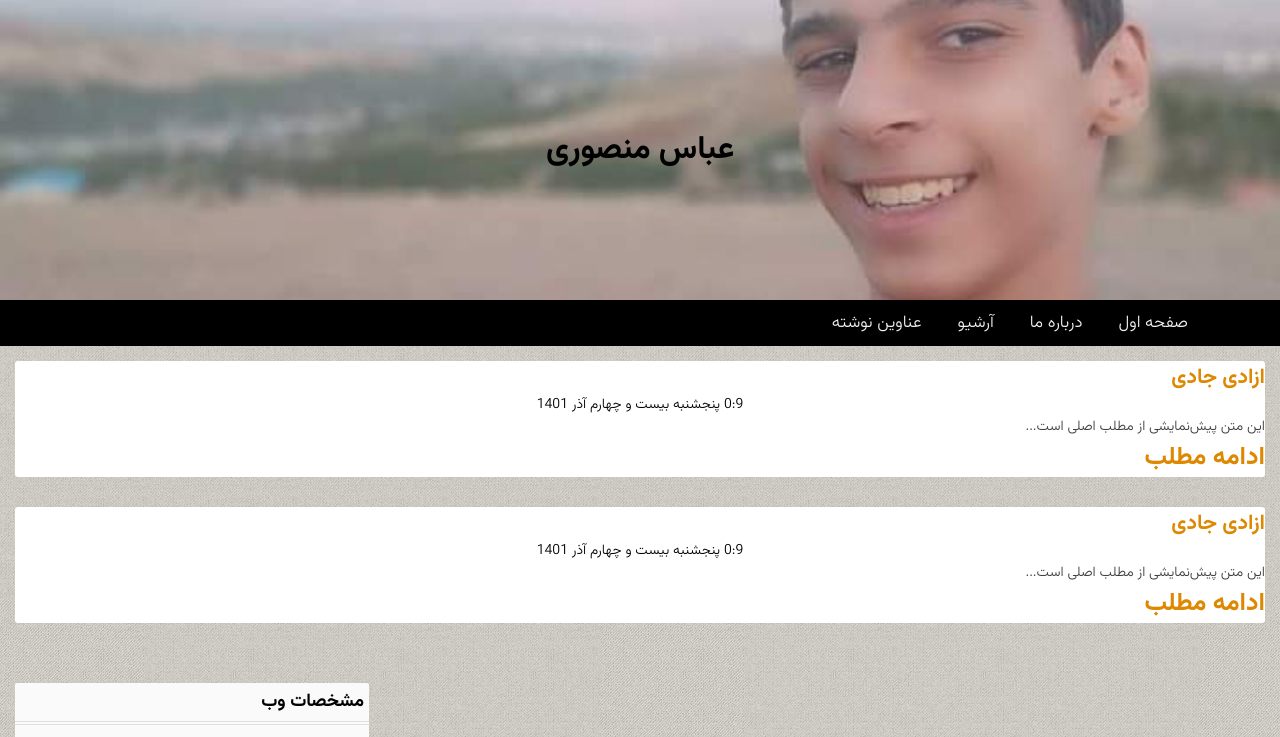
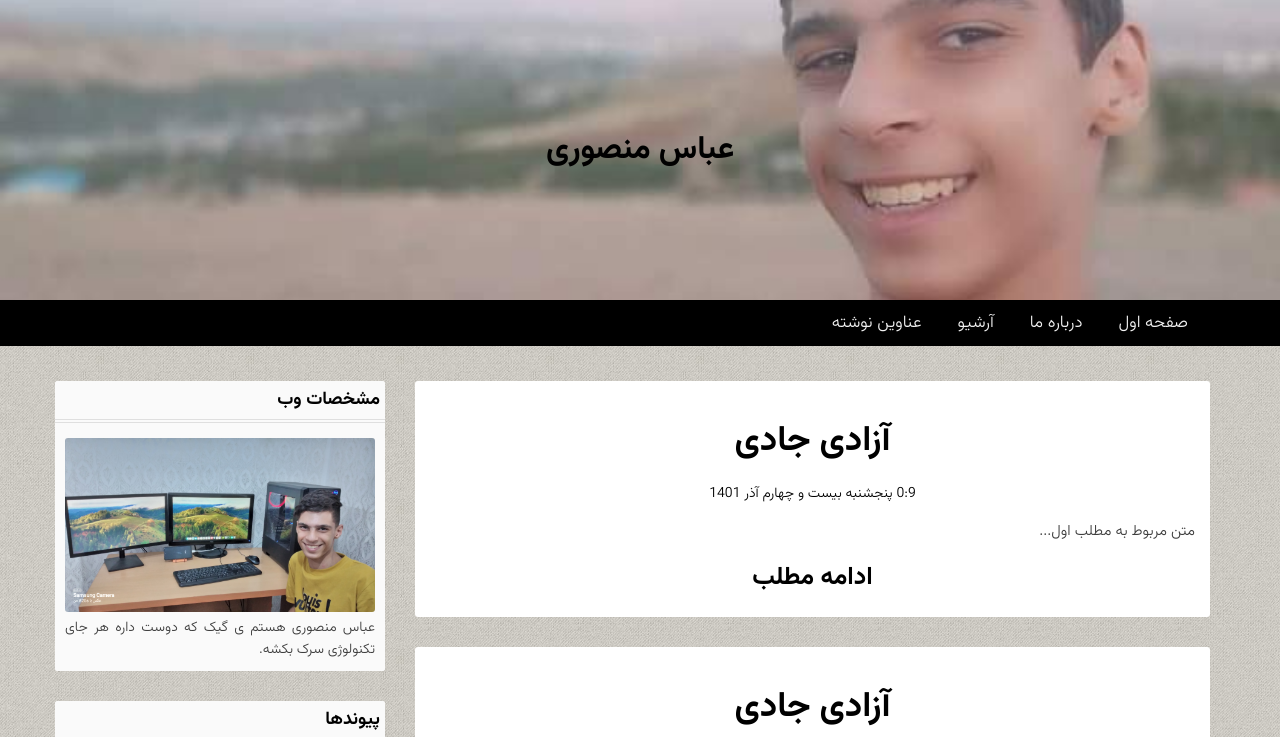
Before and after one commit to Bmnswry28/my-blog, a Django app: template templates/index.html in a window 1280 px wide. Shown: the top 737 px of the page. Run offline with Django 4.2, Linux system fonts and the light colour scheme; the template is opened without the code that fills it, so the values that code supplies are empty.

Commit message:
fix bug index

```diff
--- a/templates/index.html
+++ b/templates/index.html
@@ -5,67 +5,84 @@
     <meta name="viewport" content="width=device-width, initial-scale=1.0">
     <title>عباس منصوری</title>
     <link rel="stylesheet" href="style.css">
+    <link rel="stylesheet" href="https://cdnjs.cloudflare.com/ajax/libs/font-awesome/6.0.0-beta3/css/all.min.css">
 </head>
 <body>
     <header>
         <div class="hr">
             <a href="#" title="عباس منصوری"><h1>عباس منصوری</h1></a>
         </div>
-        <nav class="nav">
+        <div class="nav">
             <a href="javascript:void(0);" class="icon" onclick="toggleMenu()">&#9776;</a>
             <a href="#">صفحه اول</a>
             <a href="#">درباره ما</a>
             <a href="#">آرشیو</a>
             <a href="#">عناوین نوشته</a>
-        </nav>
+        </div>
     </header>
 
-    <main class="padding">
-        <article class="post">
-            <h2 class="title">
-                <a href="#" title="ازادی جادی">ازادی جادی</a>
-            </h2>
+    <div id="wrp">
+        <div id="right">
+            <div class="padding">
+                <div class="post">
+                    <div class="title">
+                        <a href="#" title="آزادی جادی"><h3>آزادی جادی</h3></a>
+                    </div>
                     <div class="details">
                         0:9 پنجشنبه بیست و چهارم آذر 1401
                     </div>
-            <p>این متن پیش‌نمایشی از مطلب اصلی است...</p>
-            <a href="#" class="read-more">ادامه مطلب</a>
-        </article>
-
-        <article class="post">
-            <h2 class="title">
-                <a href="#" title="ازادی جادی">ازادی جادی</a>
-            </h2>
+                    <div class="content">
+                        <p>متن مربوط به مطلب اول...</p>
+                    </div>
+                    <div class="read-more">
+                        <a href="#">ادامه مطلب</a>
+                    </div>
+                </div>
+                <div class="post">
+                    <div class="title">
+                        <a href="#" title="آزادی جادی"><h3>آزادی جادی</h3></a>
+                    </div>
                     <div class="details">
                         0:9 پنجشنبه بیست و چهارم آذر 1401
                     </div>
-            <p>این متن پیش‌نمایشی از مطلب اصلی است...</p>
-            <a href="#" class="read-more">ادامه مطلب</a>
-        </article>
-    </main>
+                    <div class="content">
+                        <p>متن مربوط به مطلب دوم...</p>
+                    </div>
+                    <div class="read-more">
+                        <a href="#">ادامه مطلب</a>
+                    </div>
+                </div>
+            </div>
+        </div>
 
-    <aside id="left">
+        <div id="left">
             <div class="padding">
-            <section class="side">
+                <div class="side">
                     <h5>مشخصات وب</h5>
                     <div class="content">
-                    <img class="avatar" title="تکنوبر" alt="تکنوبر" src="http://www.blogfa.com/photo/ii/technobr_mdgxp.jpg">
-                    رسانه تکنوبر در سال 2022 به دست ابوالفضل منصوری تاسیس شد و این رسانه سعی دارد که تمام اطلاعات تکنولوژی را به بروزترین شکل ممکن اطلاع‌رسانی کند.<br>نسخه بتا وب<br>
+                        <img class="avatar" title="عباس منصوری" alt="عباس منصوری" src="./image/۲۰۲۳۱۰۱۴_۲۰۰۰۱۸.jpg">
+                        <p>عباس منصوری هستم ی گیک که دوست داره هر جای تکنولوژی سرک بکشه.</p>
                     </div>
-            </section>
-
-            <section class="side">
+                </div>
+                <div class="side">
                     <h5>پیوندها</h5>
                     <div class="content">
                         <ul>
-                        <li><a href="https://www.youtube.com/@TechnobrIR" target="_blank" title="YouTube">YouTube</a></li>
-                        <li><a href="http://www.instagram.com/techn.obr/" target="_blank" title="Instagram">Instagram</a></li>
-                        <li><a href="http://t.me/technobrcomments" target="_blank" title="تلگرام">تلگرام</a></li>
+                            <li><a href="https://www.youtube.com/@bmnswry27" target="_blank" title="youtube"><i class="fab fa-youtube"></i> YouTube</a></li>
+                            <li><a href="https://www.instagram.com/mnswryb28/" target="_blank" title="instagram"><i class="fab fa-instagram"></i> Instagram</a></li>
+                            <li><a href="http://t.me/bmnswry27" target="_blank" title="تلگرام"><i class="fab fa-telegram"></i> Telegram</a></li>
+                            <li><a href="https://github.com/Bmnswry28" target="_blank" title="github"><i class="fab fa-github"></i> GitHub</a></li>
                         </ul>
+
                     </div>
-            </section>
                 </div>
-    </aside>
+            </div>
+        </div>
+    </div>
+
+    <footer id="footer">
+        <p>مرسی از این که من رو همراهی میکنید ^_^</p>
+    </footer>
 
     <script src="app.js"></script>
 </body>
--- a/templates/style.css
+++ b/templates/style.css
@@ -18,32 +18,41 @@
     padding: 0;
     box-sizing: border-box;
 }
-
+html,body{
+    height: 100%;
+    margin: 0;
+}
 body {
     background: #ececec url('./image/back.jpg');
     font-family: 'Vazir', Arial, sans-serif;
     font-size: 14px;
-    color:#3e3e3e;
+    color: #3e3e3e;
     word-wrap: break-word;
     direction: rtl;
+    display: flex;
+    flex-direction: column;
 }
-a{
+
+a {
     text-decoration: none;
     transition: .2s;
     color: #D80;
 }
-a:hover{
+
+a:hover {
     color: #F5AB35;
     text-decoration: underline;
 }
-.nav{
+
+.nav {
     align-items: center;
     overflow: hidden;
     background-color: #000;
     padding: 3px 5%;
     text-align: center;
 }
-.nav a{
+
+.nav a {
     float: right;
     display: block;
     color: #f2f2f2;
@@ -53,29 +62,32 @@ a:hover{
     font-size: 17px;
     margin-right: 20px;
 }
-.nav .icon{
+
+.nav .icon {
     display: none;
 }
-.nav a:hover{
+
+.nav a:hover {
     background-color: #F5AB35;
     color: white;
 }
 
-@media screen and (max-width:860px){
+@media screen and (max-width:860px) {
     .nav {
         padding: 5px 2%;
     }
 }
 
-@media screen and (max-width:600px){
-    .nav a:not(:first-child){
+@media screen and (max-width:600px) {
+    .nav a:not(:first-child) {
         display: none;
     }
-    .nav a.icon{
+    .nav a.icon {
         display: block;
     }
 }
-.hr{
+
+.hr {
     background: #fff url(./image/FB_IMG_1664276131723.jpg);
     width: 100%;
     height: 300px;
@@ -91,22 +103,24 @@ a:hover{
     object-position: 50% 50%;
 }
 
-.hr a h1{
+.hr a h1 {
     color: #000;
     font-size: 32px;
     font-weight: bold;
     display: inline-block;
 }
 
-.hr a h1:hover{
+.hr a h1:hover {
     color: #444;
 }
-.hr h2{
+
+.hr h2 {
     padding: 10px;
     color: #000;
     font-size: 14px;
     font-weight: normal;
 }
+
 .nav.responsive {
     position: relative;
     display: block;
@@ -120,7 +134,11 @@ a:hover{
     padding: 12px 16px;
     background-color: #000;
 }
+
 #wrp {
+    display: flex;
+    flex: 1;
+    flex-wrap: wrap;
     width: 100%;
     max-width: 1200px;
     margin: 20px auto;
@@ -128,8 +146,7 @@ a:hover{
 
 #right {
     width: 70%;
-    float: right;
-    margin-bottom: 24px;
+    padding-right: 15px;
 }
 
 .padding {
@@ -239,12 +256,11 @@ a:hover{
 
 #left {
     width: 30%;
-    float: left;
 }
 
 .side {
     background-color: #fff;
-    margin: 0 0 30px;
+    margin-bottom: 30px;
     border-radius: 3px;
 }
 
@@ -287,7 +303,6 @@ a:hover{
 
 .side .content li:last-child {
     border-bottom: 0;
-
 }
 
 .side .content a {
@@ -324,8 +339,13 @@ a:hover{
 }
 
 @media only screen and (max-width: 800px) {
+    #wrp {
+        flex-direction: column;
+    }
+
     #right, #left {
         width: 100%;
+        padding-right: 0;
     }
 
     .post .content {
```
Also changed, not shown: templates/image/۲۰۲۳۱۰۱۴_۲۰۰۰۱۸.jpg (added). Lines whose indentation alone changed are shown as unchanged.
